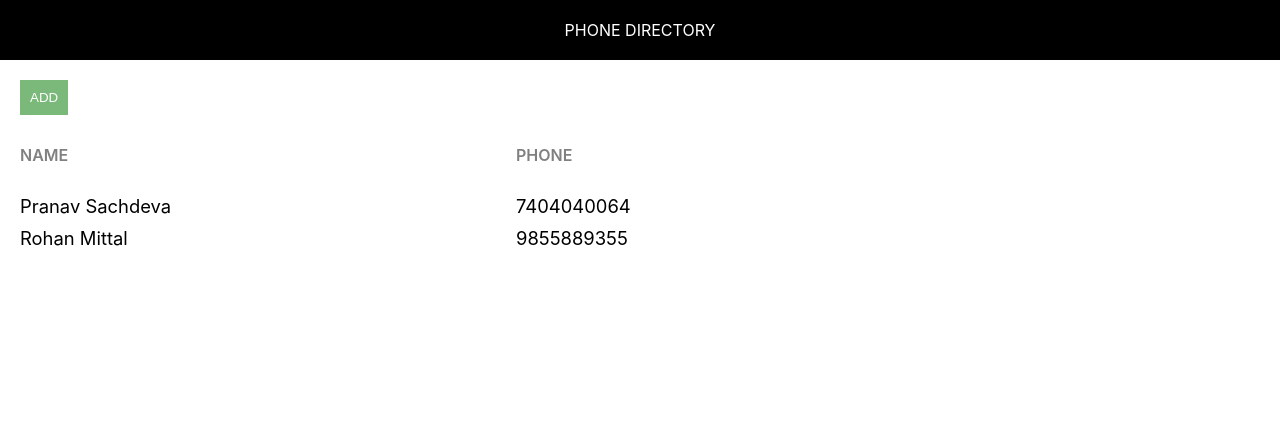
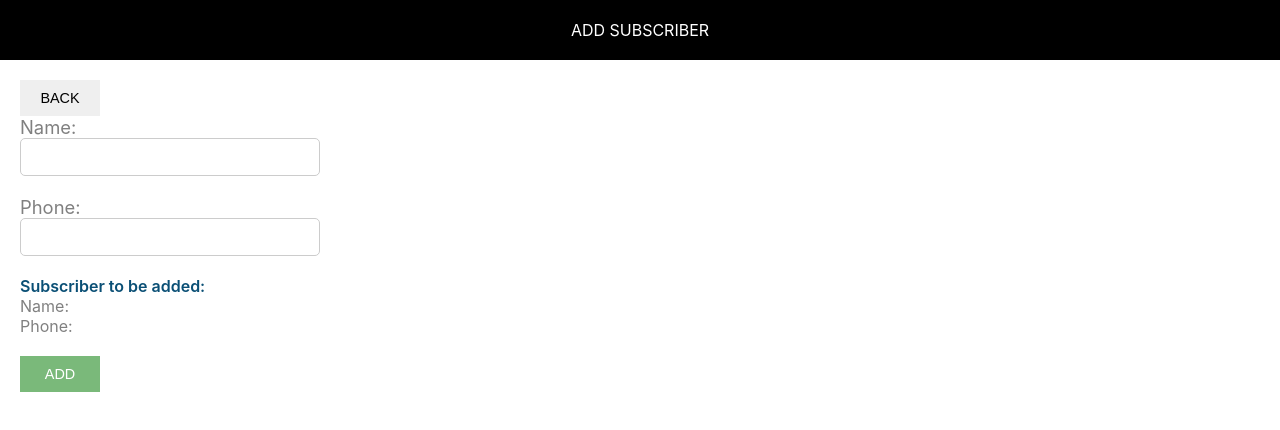
Before and after one commit to pranavsachdeva/phone-directory, a React (Create React App) app: page / in a window 1280 px wide. Shown: the top 430 px of the page. Built offline with nearby package versions, Linux system fonts and the light colour scheme.

Commit message:
Added 'AddSubscriber' component

```diff
--- /dev/null
+++ b/src/AddSubscriber.css
@@ -0,0 +1,36 @@
+subscriber-form {
+    margin-top: 30px;
+}
+
+.label-control {
+    color: #808080;
+    font-size: 1.15rem;
+    margin-right: 15px;
+}
+
+.input-control {
+    width: 300px;
+    min-width: 100px;
+    padding: 10px 15px;
+    display: inline-block;
+    border: 1px solid #ccc;
+    border-radius: 5px;
+    box-sizing: border-box;
+    font-size: 0.9rem;
+    outline: none;
+}
+
+.subscriber-info-container {
+    font-size: 1rem;
+    margin-right: 10px;
+    margin-bottom: 20px;
+}
+
+.subscriber-to-add-heading {
+    color: #0a4f75;
+    font-weight: 600;
+}
+
+.subscriber-info {
+    color: #808080;
+}
--- /dev/null
+++ b/src/AddSubscriber.js
@@ -0,0 +1,33 @@
+import React, { Component } from 'react';
+import Header from './Header';
+import './AddSubscriber.css';
+
+class AddSusbscriber extends Component {
+    render() {
+        return (
+            <div>
+                <Header heading="Add Subscriber" />
+                <div className="component-body-container">
+                    <button className="custom-btn">Back</button>
+
+                    <form className="subscriber-form">
+                        <label htmlFor="name" className="label-control">Name: </label><br/>
+                        <input id="name" type="text" className="input-control" name="name"/><br/><br/>
+                        <label htmlFor="phone" className="label-control">Phone: </label><br/>
+                        <input id="phone" type="text" className="input-control" name="phone"/><br/><br/>
+
+                        <div className="subscriber-info-container">
+                            <span className="subscriber-to-add-heading">Subscriber to be added: </span><br/>
+                            <span className="subscriber-info">Name: </span><br/>
+                            <span className="subscriber-info">Phone: </span><br/>
+                        </div>
+
+                        <button type="submit" className="custom-btn add-btn">Add</button>
+                    </form>
+                </div>
+            </div>
+        )
+    }
+}
+
+export default AddSusbscriber;
--- a/src/App.css
+++ b/src/App.css
@@ -1,27 +1,3 @@
-.component-body-container {
-    padding: 20px;
-}
-
-.custom-btn {
-    padding: 10px;
-    border: none;
-    margin-right: 10px;
-    text-transform: uppercase;
-}
-
-.delete-btn {
-    background: #fa9c9c;
-    color: #000;
-    width: 80px;
-    font-size: 0.9rem;
-    cursor: pointer;
-    outline: none;
-}
-
-.add-btn {
-    background: #7ab97a;
-    color: #fff;
-}
 
 .grid-container {
     display: grid;
--- /dev/null
+++ b/src/common/common.css
@@ -0,0 +1,19 @@
+.component-body-container {
+    padding: 20px;
+}
+
+.custom-btn {
+    padding: 10px;
+    border: none;
+    margin-right: 10px;
+    text-transform: uppercase;
+    width: 80px;
+    font-size: 0.9rem;
+    cursor: pointer;
+    outline: none;
+}
+
+.add-btn {
+    background: #7ab97a;
+    color: #fff;
+}
```
Also changed, not shown: src/index.js (+3 -4 lines).
